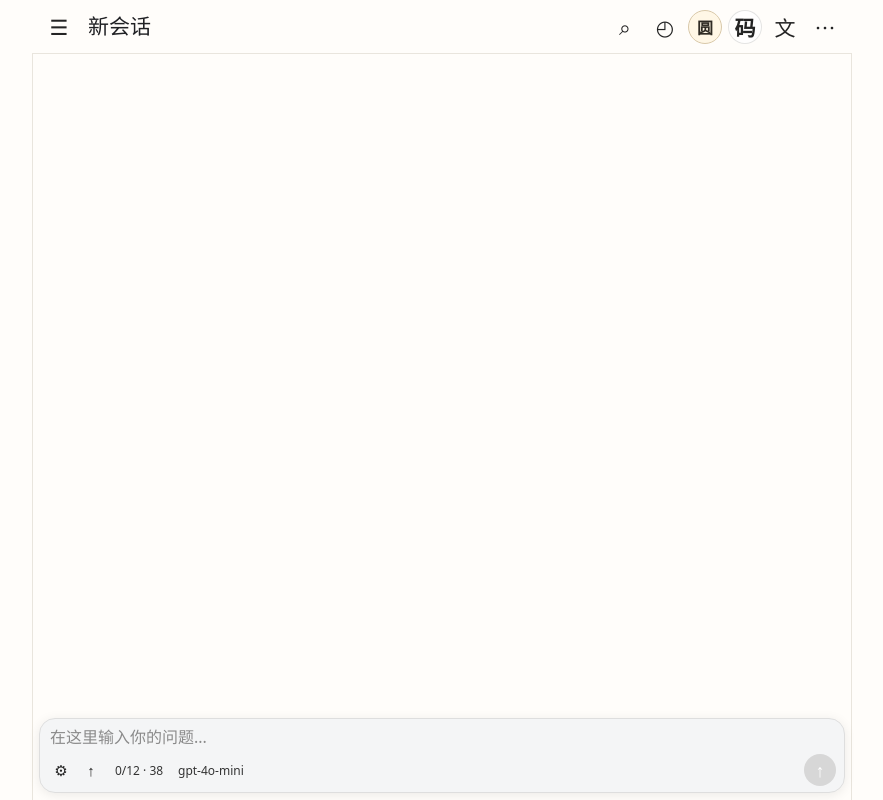
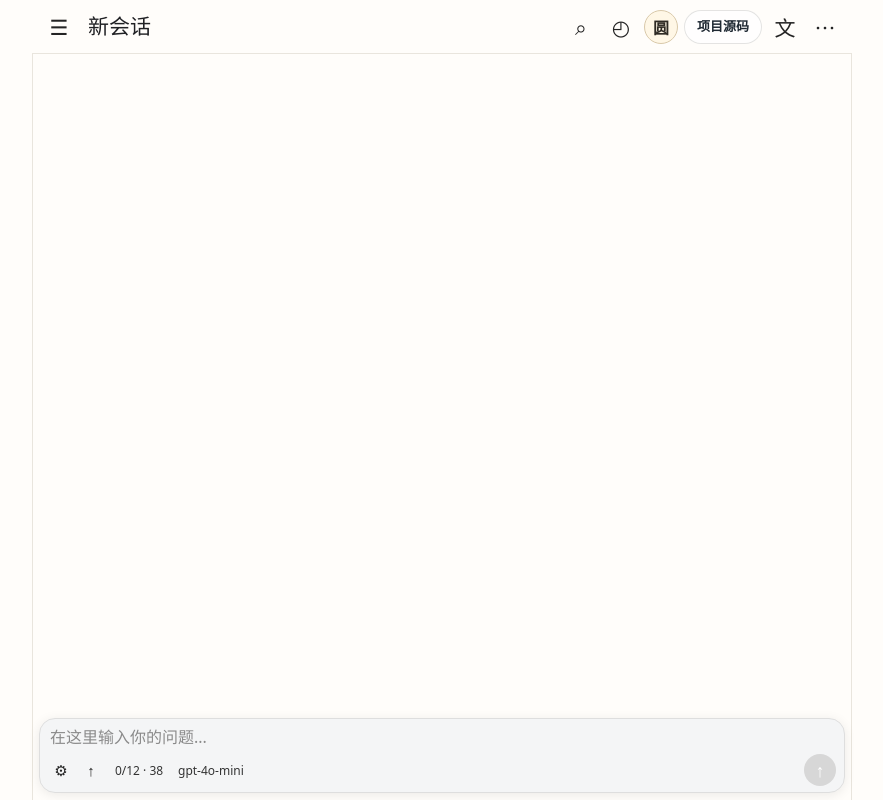
Before and after one commit to ccbili30-collab/Novelbox, a plain HTML site: page index.html in a window 1280 px wide. Shown: the whole page, without its empty margins (198-1081 px from the left). Drawn offline with Linux system fonts and the light colour scheme.

Commit message:
Make source link prominent in demo

```diff
--- a/index.html
+++ b/index.html
@@ -19,7 +19,7 @@
         <button class="icon-button" type="button" data-command="open-search" aria-label="搜索">⌕</button>
         <button class="icon-button" type="button" data-command="open-history" aria-label="历史">◴</button>
         <button class="icon-button roundtable-entry" type="button" data-command="toggle-roundtable" aria-label="圆桌共创模式">圆</button>
-        <a class="icon-button source-link" href="https://github.com/ccbili30-collab/Novelbox" target="_blank" rel="noreferrer" aria-label="项目源码" title="项目源码">码</a>
+        <a class="source-link" href="https://github.com/ccbili30-collab/Novelbox" target="_blank" rel="noreferrer" aria-label="查看项目源码">项目源码</a>
         <button class="icon-button" type="button" data-command="open-novel" aria-label="小说资料">文</button>
         <button class="icon-button" type="button" data-command="open-settings" aria-label="设置">⋯</button>
       </div>
--- a/src/styles/layout.css
+++ b/src/styles/layout.css
@@ -58,12 +58,25 @@ body.has-session-background .roundtable-workspace {
 }
 
 .source-link {
+  display: inline-grid;
+  place-items: center;
+  min-width: 74px;
+  height: 34px;
+  padding: 0 12px;
   border: 1px solid rgba(36, 36, 36, 0.12);
+  border-radius: 999px;
   color: #1f2933;
   background: rgba(255, 255, 255, 0.72);
-  font-size: 14px;
+  font-size: 13px;
   font-weight: 800;
+  line-height: 1;
   text-decoration: none;
+  white-space: nowrap;
+}
+
+.source-link:hover,
+.source-link:focus-visible {
+  background: rgba(32, 33, 36, 0.06);
 }
 
 .icon-button,
```
